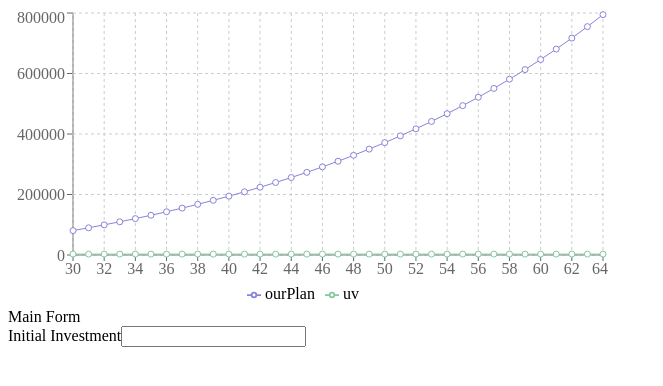
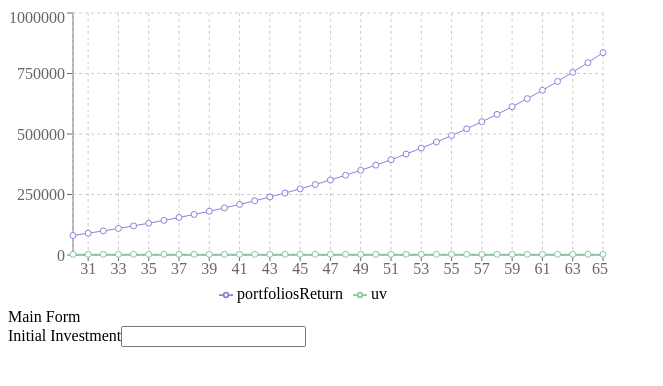
Before and after one commit to swetton/insurance-model, a React (Create React App) app: page / in a window 1280 px wide. Shown: the top 386 px of the page, without its empty margins (0-663 px from the left). Built offline with nearby package versions, Linux system fonts and the light colour scheme.

Commit message:
Move calculations to PortfoliosReturn

```diff
--- a/src/App.js
+++ b/src/App.js
@@ -3,127 +3,36 @@ import _ from 'lodash';
 
 import Chart from './components/Chart';
 import MainForm from './components/MainForm';
+import PortfoliosReturn from './calculations/PortfoliosReturn';
 
 class App extends Component {
-  currentAge() {
-    return 30;
+  ages() {
+    return _.range(this.inputs().currentAge, this.inputs().retirementAge + 1);
   }
 
-  retirementAge() {
-    return 65;
-  }
-
-  ages() {
-    return _.range(this.currentAge(), this.retirementAge());
-  }
-
-  primaryCiAmount() {
-    return 69000;
-  }
-
-  primaryIllness() {
-    return true;
-  }
-
-  primaryCiInsuranceReturns() {
-    if (this.includePrimaryCiInsurance()) return 0;
-    if (!this.primaryIllness()) return 0;
-
-    return this.primaryCiAmount();
-  }
-
-  secondaryCiAmount() {
-    return 92000;
-  }
-
-  secondaryIllness() {
-    return true;
-  }
-
-  secondaryCiInsuranceReturns() {
-    if (this.includeSecondaryCiInsurance()) return 0;
-    if (!this.secondaryIllness()) return 0;
-
-    return this.secondaryCiAmount();
-  }
-
-  yearsTillRetirement() {
-    return this.retirementAge() - this.currentAge();
-  }
-
-  illnessEventAge() {
-    return _.floor(this.currentAge() + this.yearsTillRetirement() / 2)
-  }
-
-  ciReturns(age) {
-    if (age !== this.illnessEventAge()) return 0;
-
-    return this.primaryCiInsuranceReturns() + this.secondaryCiInsuranceReturns();
-  }
-
-  rateOfReturn() {
-    return 0.05;
-  }
-
-  ourFees() {
-    return 0.005;
-  };
-
-  includePrimaryCiInsurance() {
-    return true;
-  }
-
-  primaryCiCost() {
-    return 33;
-  }
-
-  maybePrimaryCiCost() {
-    if (!this.includePrimaryCiInsurance()) return 0;
-
-    return this.primaryCiCost();
-  }
-
-  includeSecondaryCiInsurance() {
-    return true;
-  }
-
-  secondaryCiCost() {
-    return 47;
-  }
-
-  maybeSecondaryCiCost() {
-    if (!this.includeSecondaryCiInsurance()) return 0;
-
-    return this.secondaryCiCost();
-  }
-
-  pacMonth() {
-    return 550;
-  }
-
-  pacMinusInsuranceCost() {
-    return this.pacMonth() - this.maybePrimaryCiCost() - this.maybeSecondaryCiCost();
-  }
-
-  initialInvestment() {
-    return 75000;
-  }
-
-  initialOurPlan() {
-    return this.initialInvestment() + (this.pacMinusInsuranceCost() * 12);
-  }
-
-  ourPlan(age) {
-    if (age === this.currentAge()) return this.initialOurPlan();
-
-    return this.ourPlan(age - 1) * (1 + (this.rateOfReturn() - this.ourFees())) +
-      12 * this.pacMinusInsuranceCost() - this.ciReturns(age);
+  inputs() {
+    return {
+      currentAge: 30,
+      retirementAge: 65,
+      primaryCiAmount: 69000,
+      primaryIllness: true,
+      secondaryCiAmount: 92000,
+      secondaryIllness: true,
+      rateOfReturn: 0.05,
+      portfoliosFees: 0.005,
+      includePrimaryCiInsurance: true,
+      primaryCiCost: 33,
+      includeSecondaryCiInsurance: true,
+      secondaryCiCost: 47,
+      pacMonth: 550,
+      initialInvestment: 75000,
+    };
   }
 
   result() {
     return _.map(this.ages(), (age) => ({
       age,
-      ourPlan: _.round(this.ourPlan(age)),
+      portfoliosReturn: _.round(new PortfoliosReturn(this.inputs()).calculate(age)),
       uv: 3000,
       pv: 1232,
       amt: 4211,
--- /dev/null
+++ b/src/calculations/PortfoliosReturn.js
@@ -0,0 +1,63 @@
+import _ from 'lodash';
+
+export default class PortfoliosReturn {
+  constructor(inputs) {
+    this.inputs = inputs;
+  }
+
+  calculate(age) {
+    if (age === this.inputs.currentAge) return this.initialReturn();
+
+    return this.calculate(age - 1) * (1 + (this.inputs.rateOfReturn - this.inputs.portfoliosFees)) +
+      12 * this.pacMinusInsuranceCost() - this.ciReturn(age);
+  }
+
+  initialReturn() {
+    return this.inputs.initialInvestment + (this.pacMinusInsuranceCost() * 12);
+  }
+
+  pacMinusInsuranceCost() {
+    return this.inputs.pacMonth - this.maybePrimaryCiCost() - this.maybeSecondaryCiCost();
+  }
+
+  maybePrimaryCiCost() {
+    if (!this.inputs.includePrimaryCiInsurance) return 0;
+
+    return this.inputs.primaryCiCost;
+  }
+
+  maybeSecondaryCiCost() {
+    if (!this.inputs.includeSecondaryCiInsurance) return 0;
+
+    return this.inputs.secondaryCiCost;
+  }
+
+  ciReturn(age) {
+    if (age !== this.illnessEventAge()) return 0;
+
+    return this.primaryCiInsuranceReturn() + this.secondaryCiInsuranceReturn();
+  }
+
+  yearsTillRetirement() {
+    return this.inputs.retirementAge - this.inputs.currentAge;
+  }
+
+  illnessEventAge() {
+    return _.floor(this.inputs.currentAge + this.yearsTillRetirement() / 2)
+  }
+
+  primaryCiInsuranceReturn() {
+    if (this.inputs.includePrimaryCiInsurance) return 0;
+    if (!this.inputs.primaryIllness) return 0;
+
+    return this.inputs.primaryCiAmount;
+  }
+
+  secondaryCiInsuranceReturn() {
+    if (this.inputs.includeSecondaryCiInsurance) return 0;
+    if (!this.inputs.secondaryIllness) return 0;
+
+    return this.inputs.secondaryCiAmount;
+  }
+
+}
--- a/src/components/Chart.js
+++ b/src/components/Chart.js
@@ -22,7 +22,7 @@ class Chart extends Component {
          <CartesianGrid strokeDasharray="3 3"/>
          <Tooltip/>
          <Legend />
-         <Line type="monotone" dataKey="ourPlan" stroke="#8884d8" activeDot={{r: 8}}/>
+         <Line type="monotone" dataKey="portfoliosReturn" stroke="#8884d8" activeDot={{r: 8}}/>
          <Line type="monotone" dataKey="uv" stroke="#82ca9d" />
       </LineChart>
     );
```
